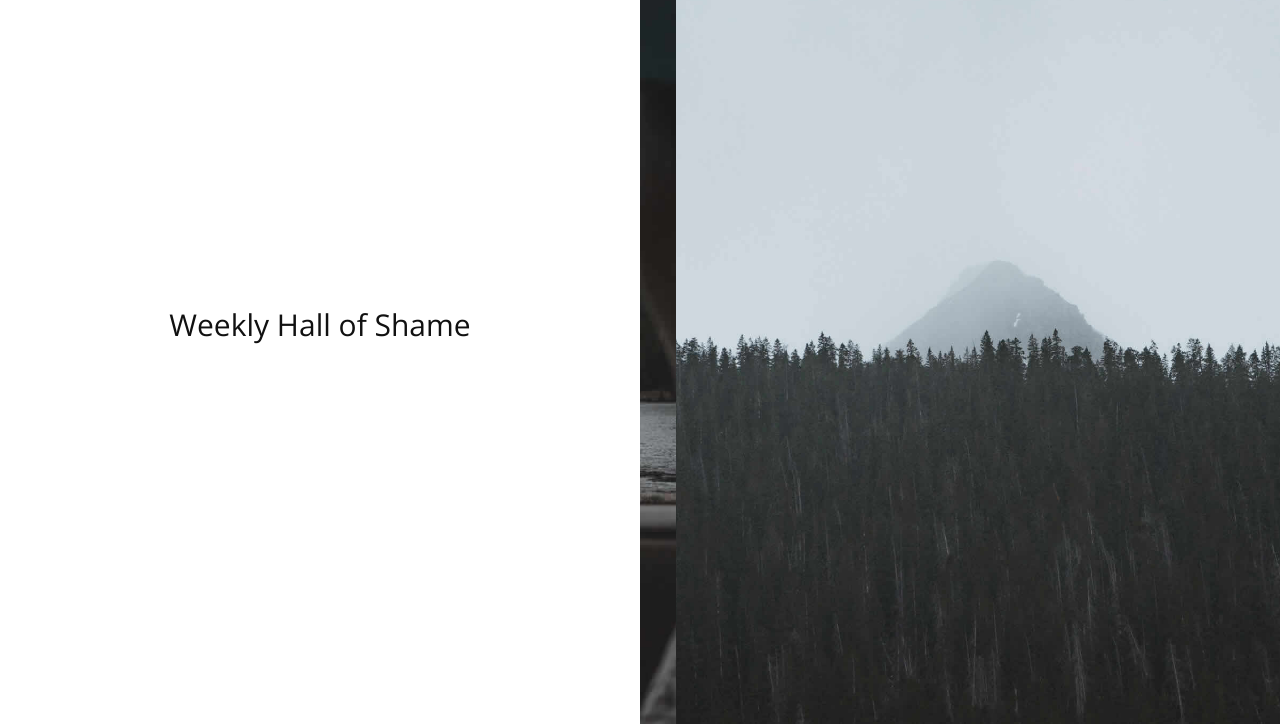
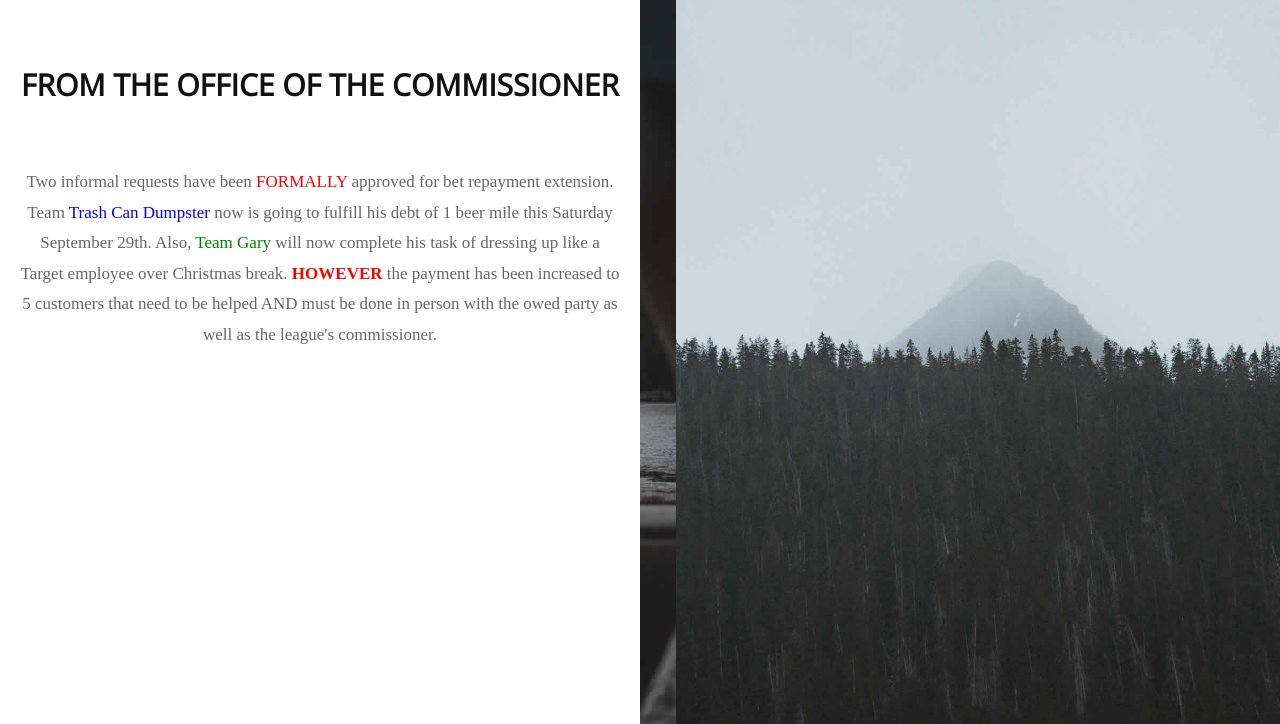
Before and after one commit to Phreshrybread/phreshrybread.github.io, a plain HTML site: page index.html in a window 1280 px wide. Shown: the part 76-800 px from the top of the page. Drawn offline with nearby package versions, Linux system fonts and the light colour scheme; a web font is replaced by a local one.

Commit message:
adding league commish note

```diff
--- a/css/style.css
+++ b/css/style.css
@@ -54,10 +54,21 @@ a:visited {
 }
 .vcenter {
     position: relative;
-    top: 50%;
+    top: 20%;
     transform: translateY(-50%);
     -webkit-transform: translateY(-50%);
     -ms-transform: translateY(-50%);
+}
+.commishNote {
+    position: relative;
+    top: 35%;
+    padding: 20px;
+    transform: translateY(-50%);
+    -webkit-transform: translateY(-50%);
+    -ms-transform: translateY(-50%);
+}
+.bold {
+  font-weight: bold;
 }
 .fill {
     height: 100vh;
--- a/index.html
+++ b/index.html
@@ -37,7 +37,15 @@
       <!-- Header -->
       <div class="span12">
          <div class="col-md-6 no-gutter text-center fill">
-            <h2 class="vcenter">Weekly Hall of Shame</h2>
+            <h2 class="vcenter bold">FROM THE OFFICE OF THE COMMISSIONER</h2>
+            <p class="commishNote">
+            Two informal requests have been <span style="color:red">FORMALLY</span> approved for bet repayment extension.
+            Team <span style="color:blue">Trash Can Dumpster</span> now is going to fulfill his debt of 1 beer mile this Saturday
+            September 29th. Also, <span style="color:green"> Team Gary</span> will now complete his task of dressing up like
+            a Target employee over Christmas break. <span style="color:red;font-weight:bold">HOWEVER</span> the payment has been
+            increased to 5 customers that need to be helped AND must be done in person with the owed party as well as the league's
+            commissioner.
+            </p>
          </div>
          <div class="col-md-6 no-gutter text-center">
             <div id="header" data-speed="2" data-type="background">
```
